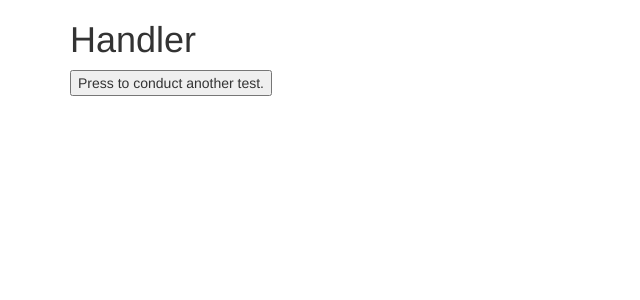
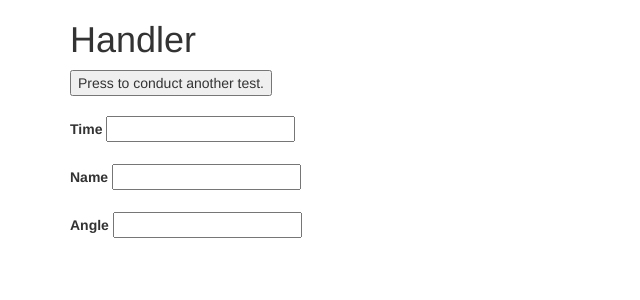
Before and after one commit to junikimm717/OMSB9-Final-Project, a PHP site: page /handler.php in a window 1280 px wide. Shown: the top 300 px of the page, without its empty margins (0-640 px from the left). Run offline with PHP 8.4, Linux system fonts and the light colour scheme; data that the repository does not hold is empty.

```diff
--- a/website/handler.php
+++ b/website/handler.php
@@ -12,9 +12,13 @@
         <div class="row">
             <div class="col-md-12">
                 <form method="get" action="./testing.php">
-                    <input type="hidden" id="time" name="time" value="<?php echo $_POST["time"]?>"></input>
-                    <input type="hidden" id="id" name="id" value="<?php echo $_POST["id"]?>"></input>
-                    <input type="submit" value="Press to conduct another test."></input>
+                    <input type="submit" value="Press to conduct another test."></input> <br><br>
+                    <label for="time"> Time </label>
+                    <input type="number" id="time" name="time" value="<?php echo $_POST["time"]?>"></input> <br><br>
+                    <label for="id"> Name </label>
+                    <input type="number" id="id" name="id" value="<?php echo $_POST["id"]?>"></input> <br><br>
+                    <label for="angle"> Angle </label>
+                    <input id="angle" name="angle" value="<?php echo $_POST["angle"]?>"></input> <br><br>
                 </form>
             </div>
         </div>
--- a/website/index.php
+++ b/website/index.php
@@ -18,6 +18,9 @@
                     <label for="time"> Reaction time </label> <br>
                     <input type="number" id="time" name="time"/> <br> <br>
 
+                    <label for="angle"> Angle </label> <br>
+                    <input id="angle" name="angle"/> <br><br>
+
                     <input type="submit" value="Begin Testing"></input>
                 </form>
             </div>
--- a/website/testing.php
+++ b/website/testing.php
@@ -55,7 +55,7 @@ function display() {
                     <input type="number" name="answer" id="answer"/> <br><br>
 
                     <label for="angle" name="angle"> Enter the angle </label> <br>
-                    <input type="angle" name="angle" id="angle"/> <br><br>
+                    <input type="angle" name="angle" id="angle" value="<?php echo $_GET["angle"]?>"/> <br><br>
 
                     <!-- metadata about experiment (can be changed) -->
                     <label for="time" name="time"> Reaction Time (leave alone unless changes). </label> <br>
@@ -63,6 +63,7 @@ function display() {
 
                     <input type="hidden" id="id" name="id" value="<?php echo $_GET["id"]?>"></input>
                     <input type="hidden" id="correct" name="correct" value="<?php echo $NUMBER ?>"></input>
+
 
                     <input type="submit" value="Submit"></input>
                 </form>
```
